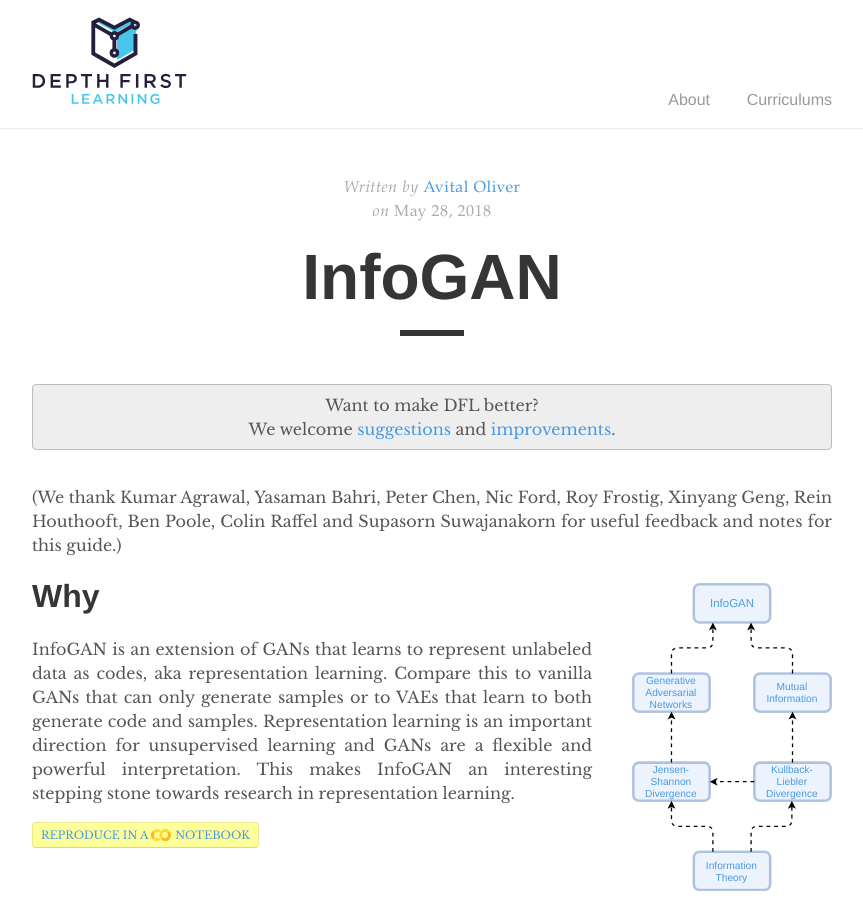
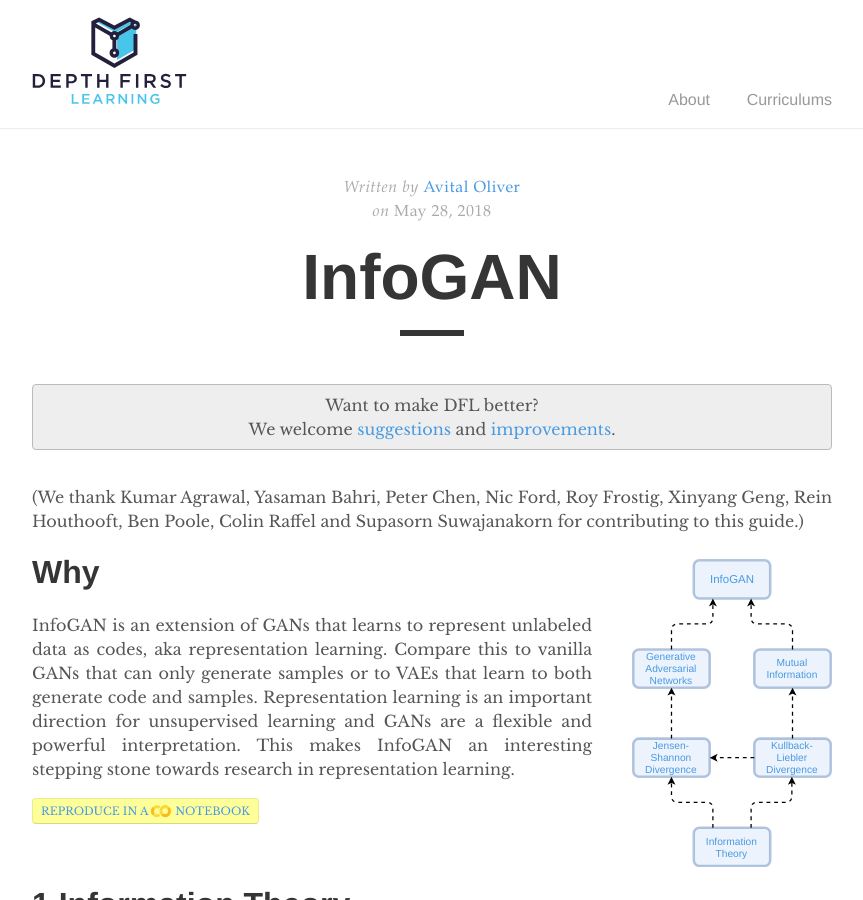
Before and after one commit to depthfirstlearning/depthfirstlearning.com, a Jekyll site: the page built from _posts/2018-05-28-InfoGAN.markdown, in a window 1280 px wide and 900 px high. Shown: the whole window, without its empty margins (208-1071 px from the left). Built offline with Jekyll 4.4.1, drawn with Linux system fonts in a browser that asks for light colours; formulas are drawn with MathJax 3.

Commit message:
Update 2018-05-28-InfoGAN.markdown

```diff
--- a/_posts/2018-05-28-InfoGAN.markdown
+++ b/_posts/2018-05-28-InfoGAN.markdown
@@ -12,7 +12,7 @@
 feedback: true
 ---
 
-(We thank Kumar Agrawal, Yasaman Bahri, Peter Chen, Nic Ford, Roy Frostig, Xinyang Geng, Rein Houthooft, Ben Poole, Colin Raffel and Supasorn Suwajanakorn for useful feedback and notes for this guide.)
+(We thank Kumar Agrawal, Yasaman Bahri, Peter Chen, Nic Ford, Roy Frostig, Xinyang Geng, Rein Houthooft, Ben Poole, Colin Raffel and Supasorn Suwajanakorn for contributing to this guide.)
 
 <iframe class="deps" src="/assets/infogan-deps.svg" width="200"></iframe>
 
```
